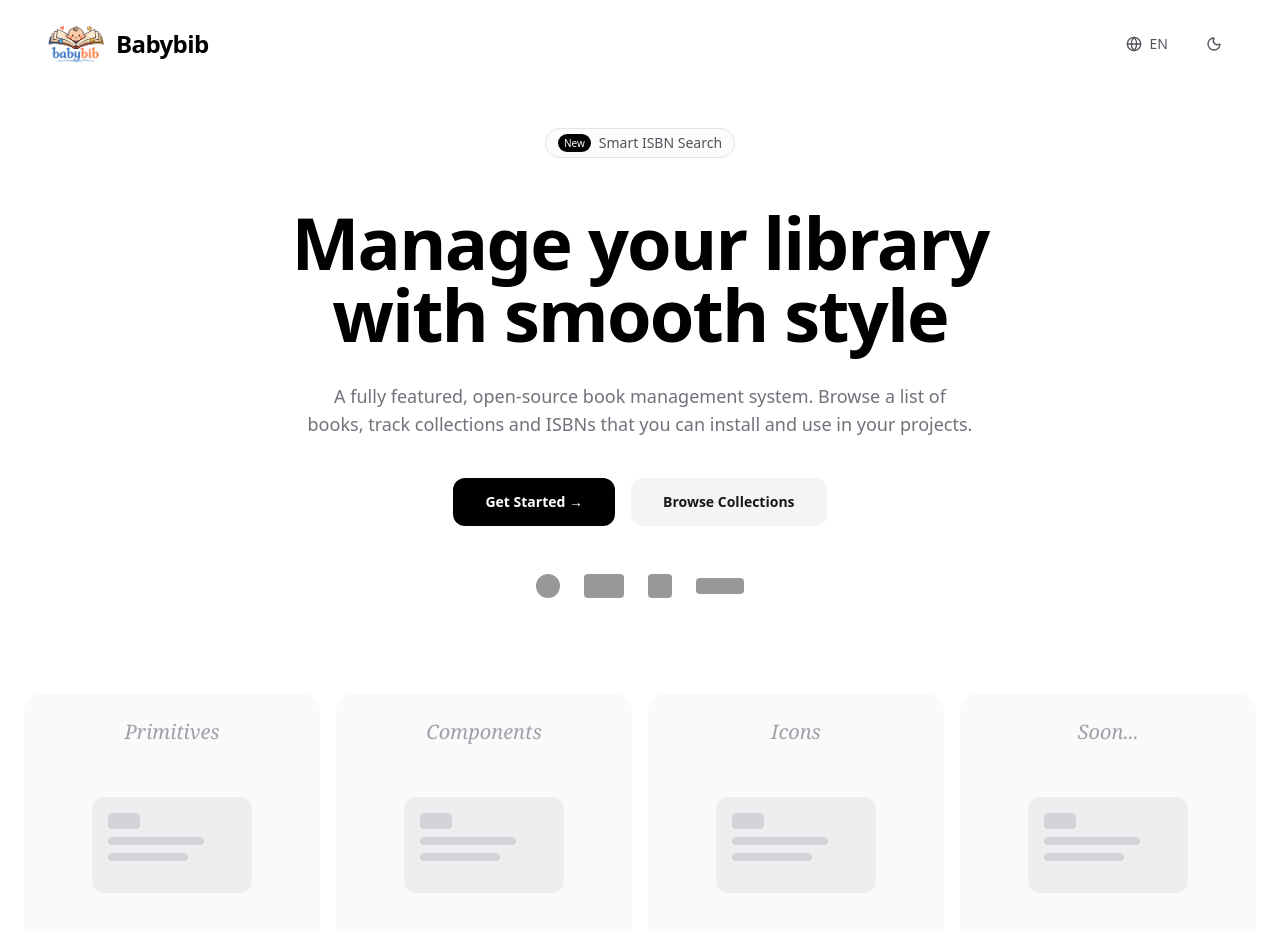
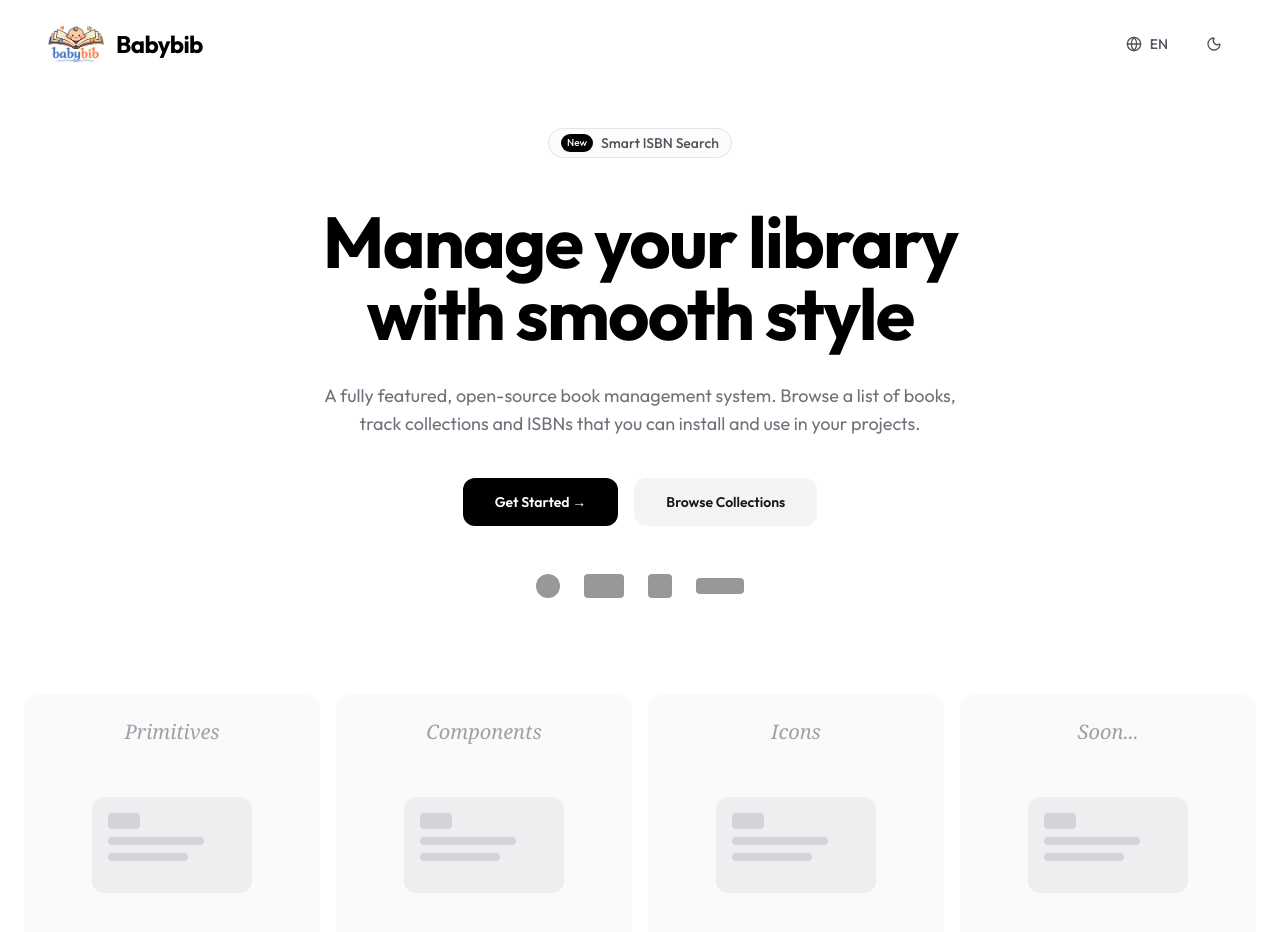
Before and after one commit to thnakon/babybib-next.js, a Next.js app: page / in a window 1280 px wide. Shown: the top 932 px of the page. Built offline with nearby package versions, Linux system fonts and the light colour scheme.

Commit message:
Fix font resolving to system-ui and remove hover backgrounds/borders

```diff
--- a/src/app/globals.css
+++ b/src/app/globals.css
@@ -6,6 +6,7 @@
 }
 
 @theme inline {
+  --font-sans: var(--font-outfit), ui-sans-serif, system-ui, sans-serif, "Apple Color Emoji", "Segoe UI Emoji", "Segoe UI Symbol", "Noto Color Emoji";
   --color-background: var(--background);
   --color-foreground: var(--foreground);
 }
--- a/src/components/language-dropdown.tsx
+++ b/src/components/language-dropdown.tsx
@@ -18,14 +18,14 @@ export function LanguageDropdown() {
     <div className="relative">
       <button
         onClick={toggleOpen}
-        className="flex h-9 items-center gap-2 rounded-full px-3 hover:bg-black/5 dark:hover:bg-white/10 text-zinc-600 dark:text-zinc-400 hover:text-zinc-900 dark:hover:text-zinc-100 text-sm font-medium transition-colors"
+        className="flex h-9 items-center gap-2 rounded-full px-3 text-zinc-600 dark:text-zinc-400 hover:text-zinc-900 dark:hover:text-zinc-100 text-sm font-medium transition-colors"
       >
         <Globe className="h-4 w-4" />
         <span>{language}</span>
       </button>
 
       {open && (
-        <div className="absolute right-0 top-11 z-50 w-32 rounded-xl border border-zinc-200 dark:border-zinc-800 bg-white dark:bg-zinc-900 shadow-lg py-1">
+        <div className="absolute right-0 top-11 z-50 w-32 rounded-xl bg-white dark:bg-zinc-900 shadow-lg py-1">
           <button
             onClick={() => selectLanguage("EN")}
             className="flex w-full items-center px-4 py-2 text-sm text-left hover:bg-zinc-100 dark:hover:bg-zinc-800 text-zinc-700 dark:text-zinc-300 transition-colors"
--- a/src/components/theme-toggle.tsx
+++ b/src/components/theme-toggle.tsx
@@ -23,7 +23,7 @@ export function ThemeToggle() {
   return (
     <button
       onClick={() => setTheme(resolvedTheme === "light" ? "dark" : "light")}
-      className="flex h-9 w-9 items-center justify-center rounded-full hover:bg-black/5 dark:hover:bg-white/10 text-zinc-600 dark:text-zinc-400 hover:text-zinc-900 dark:hover:text-zinc-100 transition-colors"
+      className="flex h-9 w-9 items-center justify-center rounded-full text-zinc-600 dark:text-zinc-400 hover:text-zinc-900 dark:hover:text-zinc-100 transition-colors"
       aria-label="Toggle theme"
     >
       {resolvedTheme === "light" ? (
```
